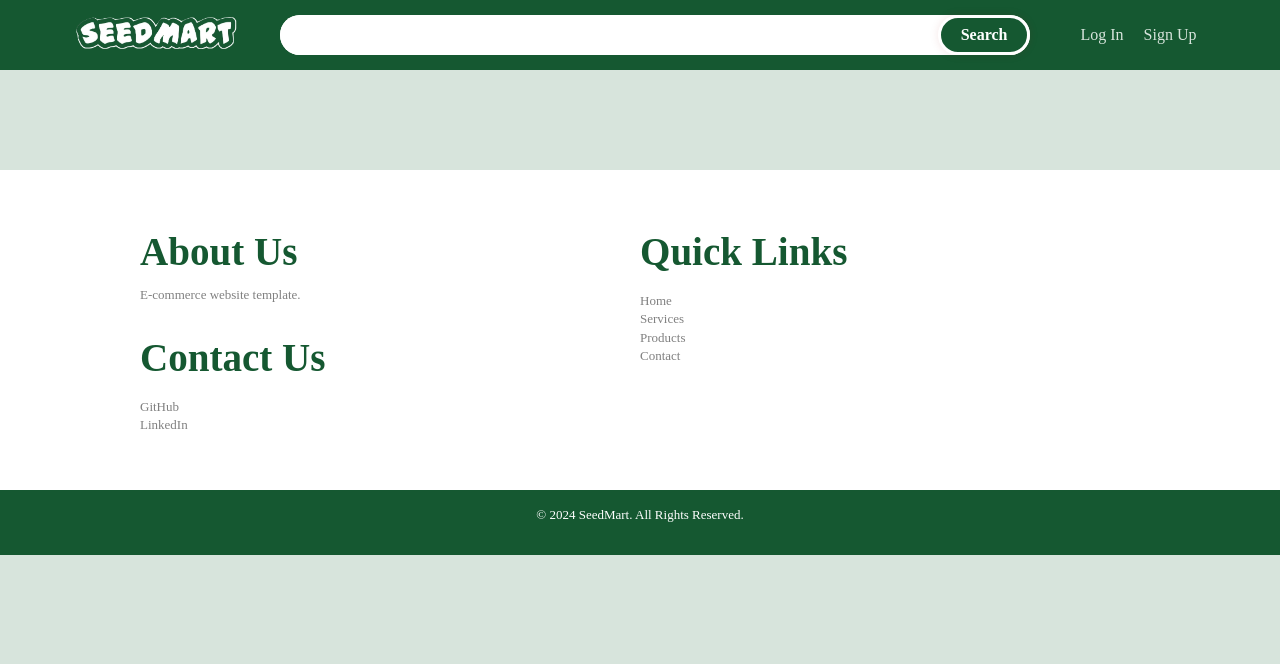
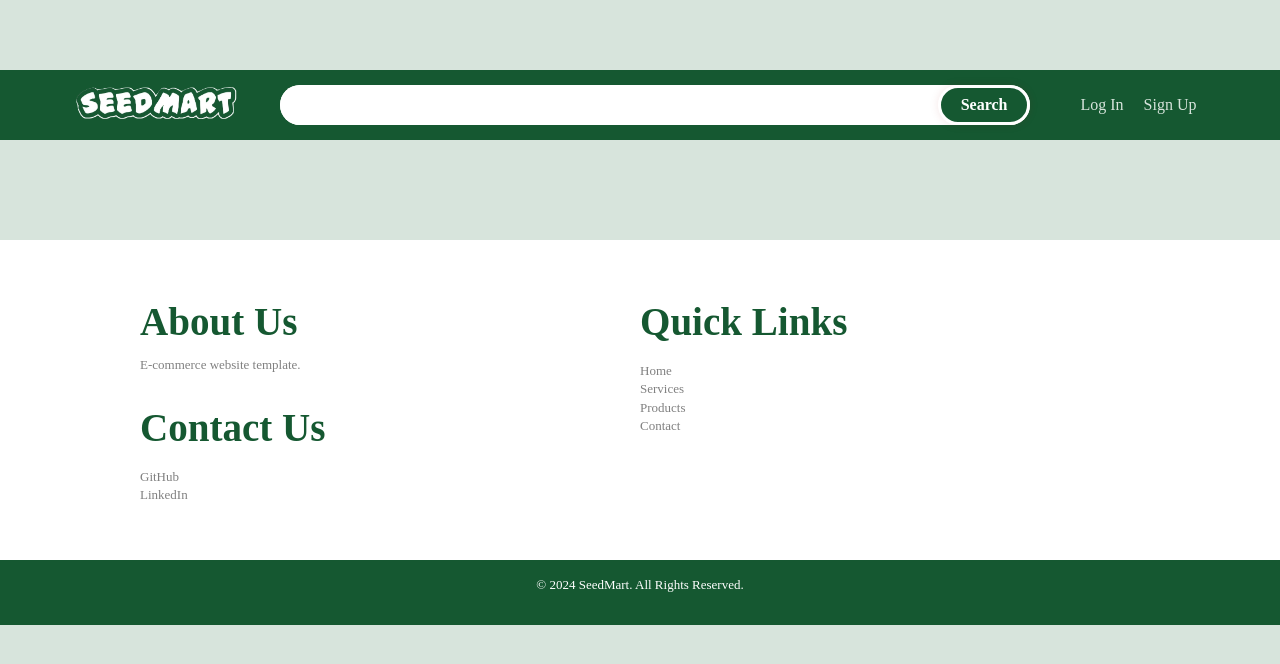
Before and after one commit to kalamansi10/seed-mart-front, a React (Vite) app: page /show/1 in a window 1280 px wide. Shown: the top 664 px of the page. Built offline with nearby package versions, Linux system fonts and the light colour scheme; no server answers; a web font is replaced by a local one.

Commit message:
Adjusted full-height

```diff
--- a/src/assets/layouts.css
+++ b/src/assets/layouts.css
@@ -55,7 +55,7 @@ small {
 }
 
 .full-height {
-  min-height: calc(100vh - 491px);
+  min-height: calc(100vh - 556px);
 }
 .flex-column {
   display: flex;
@@ -274,6 +274,11 @@ textarea {
     opacity: 0;
   }
 }
+
+#root {
+  margin-top: 70px;
+}
+
 /*
 * {
   outline: 1px solid red;
```
